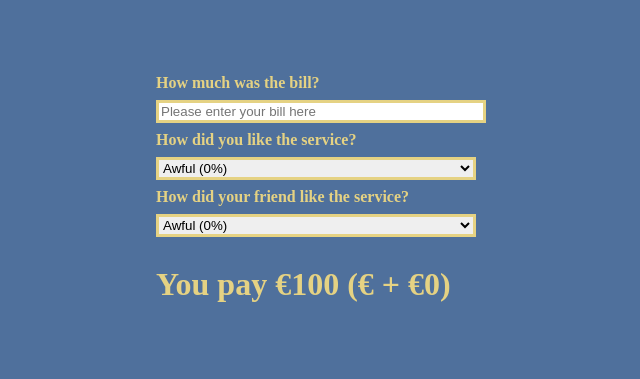
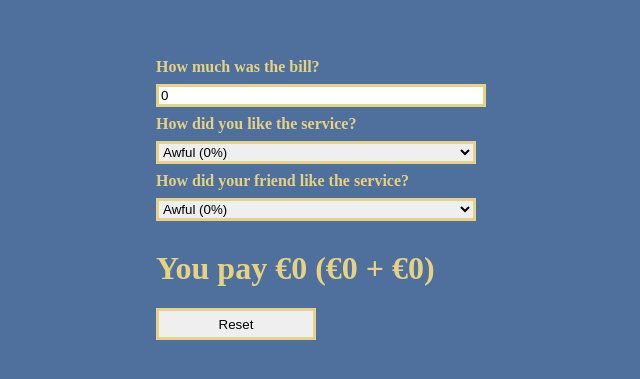
Before and after one commit to gabriele-andolina/tip-calculator, a React (Create React App) app: page / in a window 1280 px wide. Shown: the part 209-588 px from the top of the page, without its empty margins (319-959 px from the left). Built offline with nearby package versions, Linux system fonts and the light colour scheme.

Commit message:
Components: Created Reset

```diff
--- a/src/App.js
+++ b/src/App.js
@@ -2,9 +2,15 @@ import { useState } from "react";
 import "./style.css";
 
 export default function App() {
-    const [bill, setBill] = useState("");
+    const [bill, setBill] = useState(0);
     const [tip, setTip] = useState(0);
     const [friendTip, setFriendTip] = useState(0);
+
+    function handleReset() {
+        setBill(0);
+        setTip(0);
+        setFriendTip(0);
+    }
 
     return (
         <div>
@@ -16,6 +22,7 @@ export default function App() {
                 How did your friend like the service?
             </ServiceInput>
             <GrandTotal bill={bill} tip={tip} friendTip={friendTip} />
+            <Reset onReset={handleReset} />
         </div>
     );
 }
@@ -55,7 +62,12 @@ function ServiceInput({ tip, onSetTip, children }) {
 }
 
 function GrandTotal({ bill, tip, friendTip }) {
-    const tipTotal = (tip + friendTip) / 2;
+    const tipTotal = (bill * ((tip + friendTip) / 2)) / 100;
+    const grandTotal = bill + tipTotal;
 
-    return <h1>{`You pay €100 (€${bill} + €${tipTotal})`}</h1>;
+    return <h1>{`You pay €${grandTotal} (€${bill} + €${tipTotal})`}</h1>;
 }
+
+function Reset({ onReset }) {
+    return <button onClick={onReset}>Reset</button>;
+}
--- a/src/style.css
+++ b/src/style.css
@@ -19,3 +19,9 @@ label {
     margin-bottom: 0.5rem;
     font-weight: bold;
 }
+
+button {
+    height: 2rem;
+    width: 10rem;
+    border: 3px solid #e5d283;
+}
```
